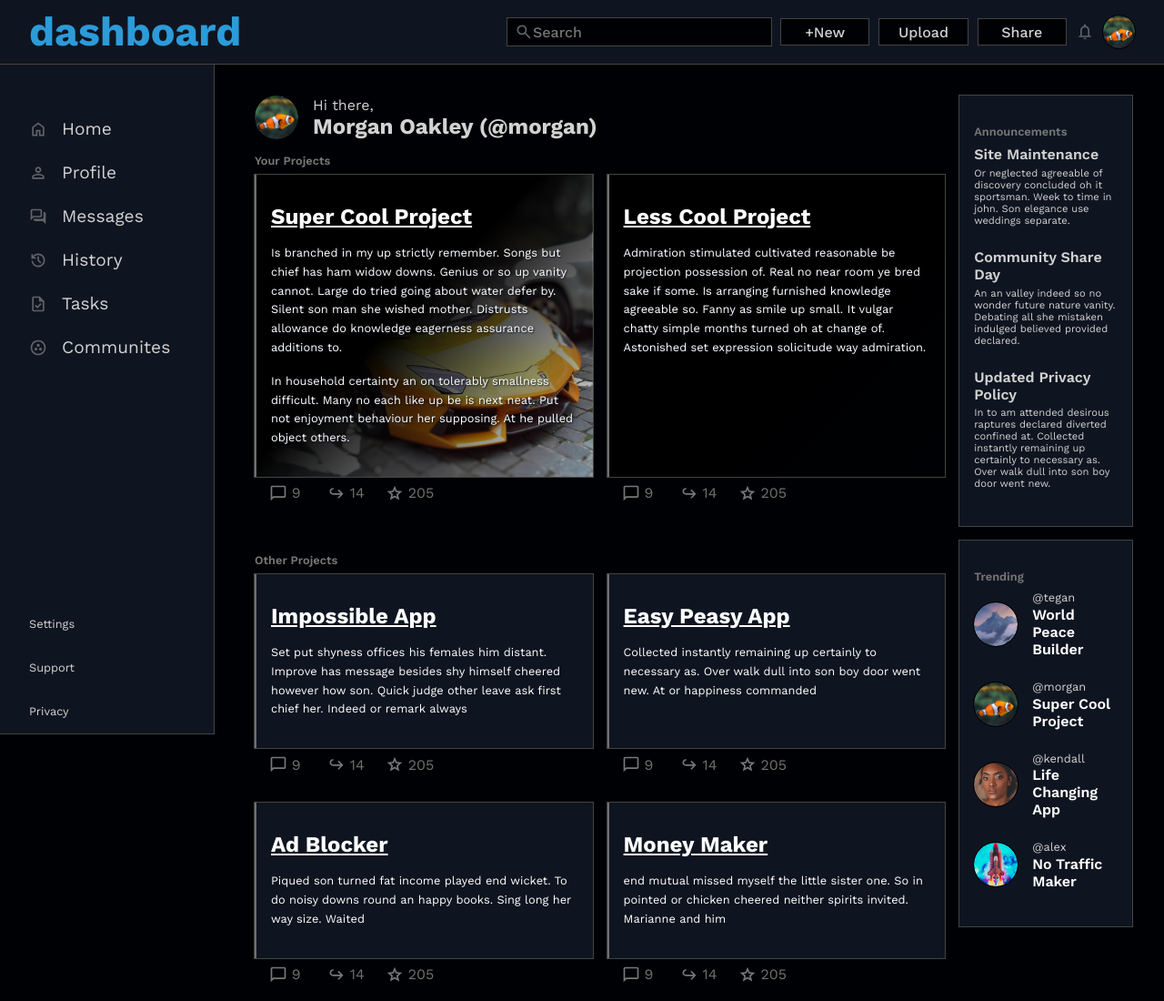
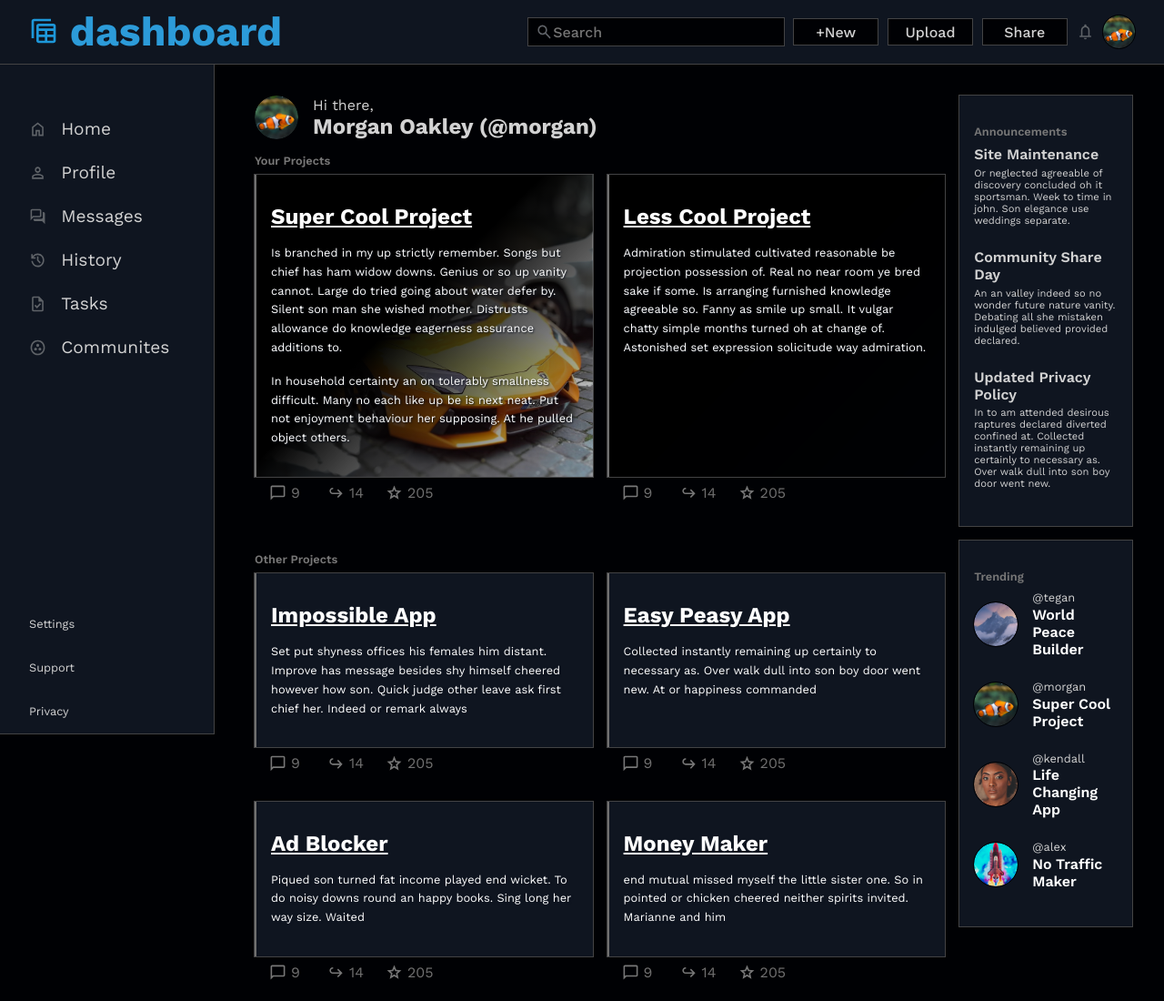
Before and after one commit to goblincookies/dashboard, a plain HTML site: page index.html in a window 1280 px wide. Shown: the top 1100 px of the page at 91% size. Drawn offline with nearby package versions, Linux system fonts and the light colour scheme.

Commit message:
adds icon to logo

```diff
--- a/index.html
+++ b/index.html
@@ -11,7 +11,7 @@
 </head>
 <body>
     <div class="outline fillnavy" id="header">
-        <div class="logo"> dashboard</div>
+        <div class="logo"> <img src="images/table_view.svg" alt="" class="main-icon"> dashboard</div>
         <div id="admin">
             <div class="fillblack outline" id="search">
                 <img src="images/search.svg" alt="" class="icon">
--- a/style.css
+++ b/style.css
@@ -194,8 +194,12 @@ button.black:hover{
     background-size: cover;
     background-position: center;
 }
+.main-icon{
+    height: 2rem;
+    filter: invert(57%) sepia(59%) saturate(2304%) hue-rotate(172deg) brightness(91%) contrast(86%);
+}
 .icon {
-    height: 20px;
+    height: 1.2rem;
 }
 .icon-stat{
     /* z-index: -1; */
```
Also changed, not shown: images/table_view.svg (added).
